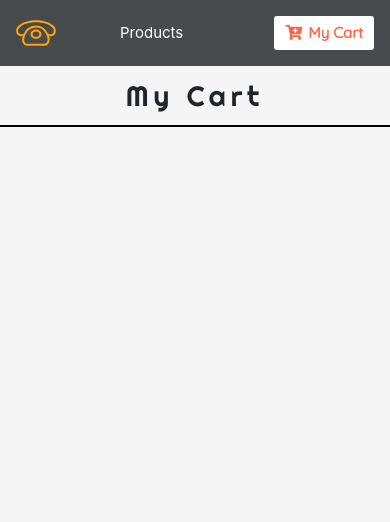
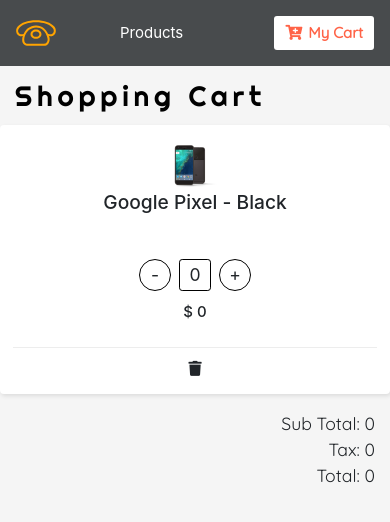
Before and after one commit to johngorithm/shoppia-store, a React (Create React App) app: page /cart in a window 390 px wide. Shown: the top 522 px of the page. Built offline with nearby package versions, Linux system fonts and the light colour scheme.

Commit message:
feat(cart-view): implement cart functionalities
-display items in cart
-style items
-make item responsive

[Delivers #009]

```diff
--- a/src/components/molecules/Cart/Cart.js
+++ b/src/components/molecules/Cart/Cart.js
@@ -1,6 +1,11 @@
+/* eslint-disable jsx-a11y/img-redundant-alt */
 import React from 'react';
 import styled from 'styled-components';
-import Title from '../../atoms/Title';
+import Title3 from '../../atoms/Title';
+import ItemsContainer from './ItemsContainer';
+import CardItem from './CartItem';
+import {detailProduct} from '../../../data';
+import { Consumer } from '../../../store/context';
 
 // import PropTypes from 'prop-types';
 
@@ -11,23 +16,44 @@
   render() {
     return (
       <div className="container">
-        <CenteredTitle
-          color="var(--lighRed)"
-          className="text-title">My Cart</CenteredTitle>
-        <ItemContainer className="items-container row">
+        <Title3
+          className="text-title">
+            Shopping Cart
+        </Title3>
+        <ItemsContainer className="items-container">
+          <Consumer>
+            { value => {
+              const { cart,cartSubTotal, cartTax, cartTotal } = value;
+              if (cart.length > 0) {
+                return (<React.Fragment>
+                  {cart.map((product) => <CardItem key={product.id} product={product}></CardItem>)}
 
-        </ItemContainer>
+                  <CostDetail>
+                    <p>Sub Total: <span>{cartSubTotal}</span> </p>
+                    <p>Tax: <span>{cartTax}</span> </p>
+                    <p>Total: <span>{cartTotal}</span> </p>
+                  </CostDetail>
+                </React.Fragment>)
+
+              } else {
+                return (<h4>No item in cart</h4>);
+              }
+            }}
+          </Consumer>
+        </ItemsContainer>
       </div>
     );
   }
 }
 
 // Cart.propTypes = {};
-const ItemContainer = styled.div`
-  border: 1px solid black;
+const CostDetail = styled.div`
+  text-align: right;
+  font-weight: 500;
+  font-size: 1.1rem;
 `;
 
-const CenteredTitle = styled(Title)`
-  text-align: center;
-`;
+
+
+
 export default Cart;
--- /dev/null
+++ b/src/components/molecules/Cart/CartItem.js
@@ -0,0 +1,93 @@
+/* eslint-disable jsx-a11y/img-redundant-alt */
+import styled from 'styled-components';
+import React from 'react';
+import { Consumer } from '../../../store/context';
+import CountManager from '../CountManager';
+
+// import PropTypes from 'prop-types';
+
+
+
+
+class CardItem extends React.Component {
+  render() {
+    const {id, title, img, count, total } = this.props.product;
+    return (
+      <CartItemContainer className="row align-items-center">
+        <div className="cart-inner-item col-xs-12 col-sm-12 col-md-12 col-lg-2">
+          <img src={img} alt="product-image"/>
+        </div>
+        <div id="product-name" className="cart-inner-item col-xs-12 col-sm-12 col-md-12 col-lg-4">
+          {title}
+        </div>
+        <div id="count-manager" className="cart-inner-item col-xs-12 col-sm-12 col-md-12 col-lg-3">
+          <Consumer>
+            { value => {
+              const { increment, decrement } = value;
+              return (
+                <CountManager>
+                  <div onClick={() => decrement(id)} className="decrement">-</div>
+                  <div className="counter">{count}</div>
+                  <div onClick={() => increment(id)} className="increment">+</div>
+                </CountManager>
+              )
+            }}
+          </Consumer>
+        </div>
+        <div id="price" className="cart-inner-item col-xs-12 col-sm-12 col-md-12 col-lg-2">
+          $ {total}
+        </div>
+        <div id="delete-item" className="cart-inner-item col-xs-12 col-sm-12 col-md-12 col-lg-1">
+          <i className="fas fa-trash mt-0"></i>
+        </div>
+      </CartItemContainer>
+    );
+  }
+}
+
+// ComponentName.propTypes = {};
+
+const CartItemContainer = styled.div`
+  margin-bottom: 1rem;
+  background: white;
+  padding: 0.8rem;
+  box-shadow: var(--mainBoxShadow);
+  border-radius: 4px;
+
+  .cart-inner-item {
+    text-align: center;
+    img {
+      height: 50px;
+      width: 50px;
+    }
+  }
+  #price {
+    font-weight: 500;
+    margin-bottom: 1.5rem;
+  }
+  #product-name {
+    font-weight: 500;
+    font-size: 1.2rem;
+    margin-bottom: 2rem;
+  }
+  #delete-item {
+    padding-top: 10px;
+    border-top: var(--lineBorder);
+    cursor: pointer;
+  }
+  @media screen and (min-width: 992px) {
+    #product-name {
+      text-align: left;
+      margin-bottom: 0;
+    }
+    #price {
+      margin-bottom: 0;
+    }
+    #delete-item {
+      border-top: 0;
+    }
+  }
+`;
+
+
+export default CardItem;
--- /dev/null
+++ b/src/components/molecules/Cart/ItemsContainer.js
@@ -0,0 +1,5 @@
+import styled from 'styled-components';
+
+const ItemsContainer = styled.div``;
+
+export default ItemsContainer;
--- /dev/null
+++ b/src/components/molecules/CountManager/CountManager.js
@@ -0,0 +1,23 @@
+import styled from 'styled-components';
+
+const CountManager = styled.div`
+  margin: 10px;
+  div {
+    display: inline-block;
+    border: 1px solid black;
+    line-height: 30px;
+    width: 32px;
+    border-radius: 50%;
+    font-size: 1.1rem;
+    margin-left: 0.25rem;
+    margin-right: 0.25rem;
+  }
+  .counter {
+    border-radius: 0.2rem;
+  }
+  .increment, .decrement {
+    cursor: pointer;
+  }
+`;
+
+export default CountManager;
--- /dev/null
+++ b/src/components/molecules/CountManager/package.json
@@ -0,0 +1,3 @@
+{
+  "main": "CountManager.js"
+}
--- a/src/data.js
+++ b/src/data.js
@@ -12,7 +12,7 @@
     company: "GOOGLE",
     info:
       "Lorem ipsum dolor amet offal butcher quinoa sustainable gastropub, echo park actually green juice sriracha paleo. Brooklyn sriracha semiotics, DIY coloring book mixtape craft beer sartorial hella blue bottle. Tote bag wolf authentic try-hard put a bird on it mumblecore. Unicorn lumbersexual master cleanse blog hella VHS, vaporware sartorial church-key cardigan single-origin coffee lo-fi organic asymmetrical. Taxidermy semiotics celiac stumptown scenester normcore, ethical helvetica photo booth gentrify.",
-    inCart: true,
+    inCart: false,
     count: 0,
     total: 0
   },
--- a/src/store/context.js
+++ b/src/store/context.js
@@ -10,11 +10,12 @@
     owner: "John Obi",
     products: [],
     product: detailProduct,
-    cart: [],
+    cart: [detailProduct],
     isModalOpen: false,
     modalProduct: detailProduct,
     cartSubTotal: 0,
     cartTax: 0,
+    cartTotal: 0,
   };
 
   setProducts = () => {
@@ -24,7 +25,7 @@
     });
     this.setState({
       products: tempProducts
-    })
+    });
   }
 
   increment = id => {
@@ -77,7 +78,7 @@
         products: tempProducts,
         cart: [...this.state.cart, productInView]
       }
-    })
+    });
   }
 
   componentDidMount() {
```
